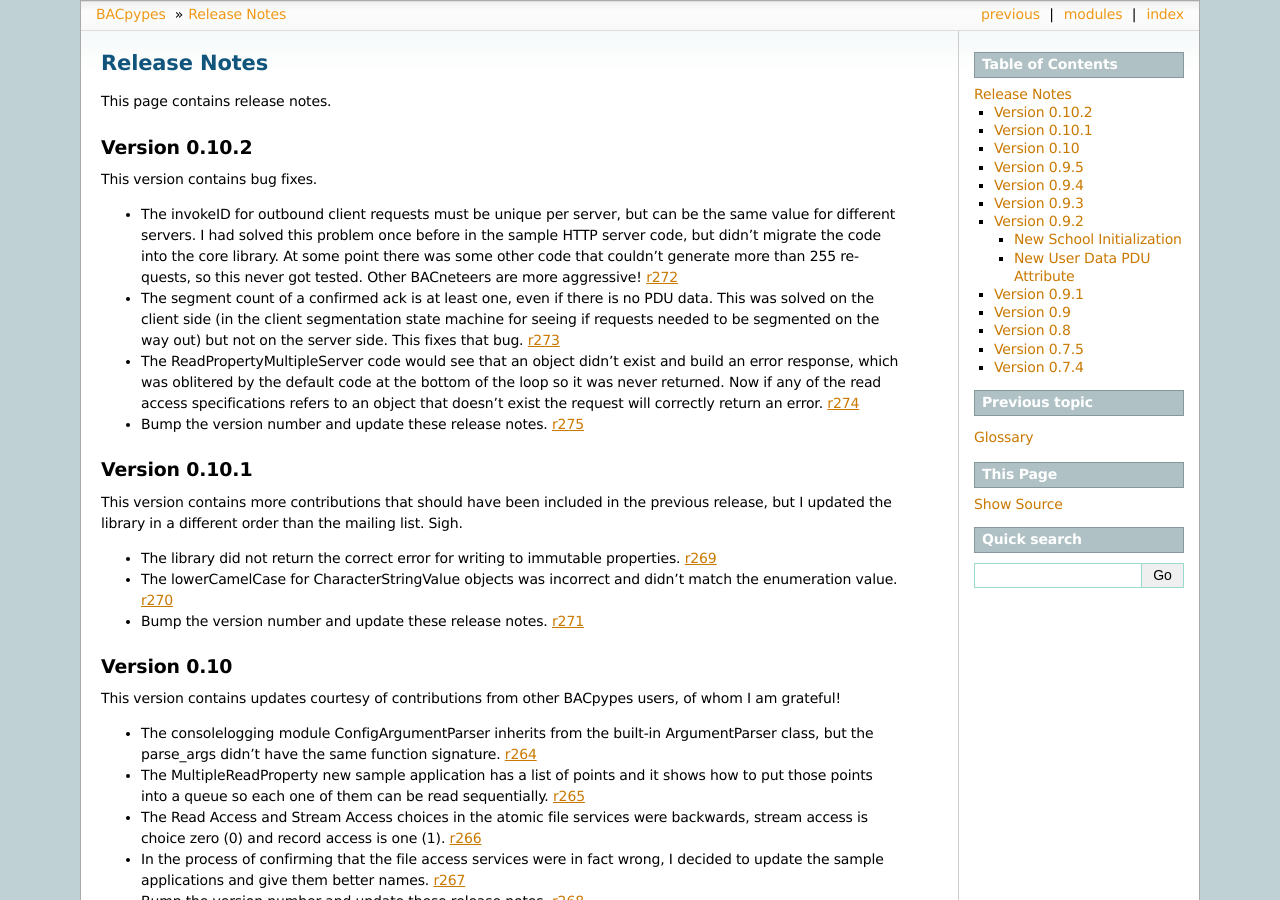
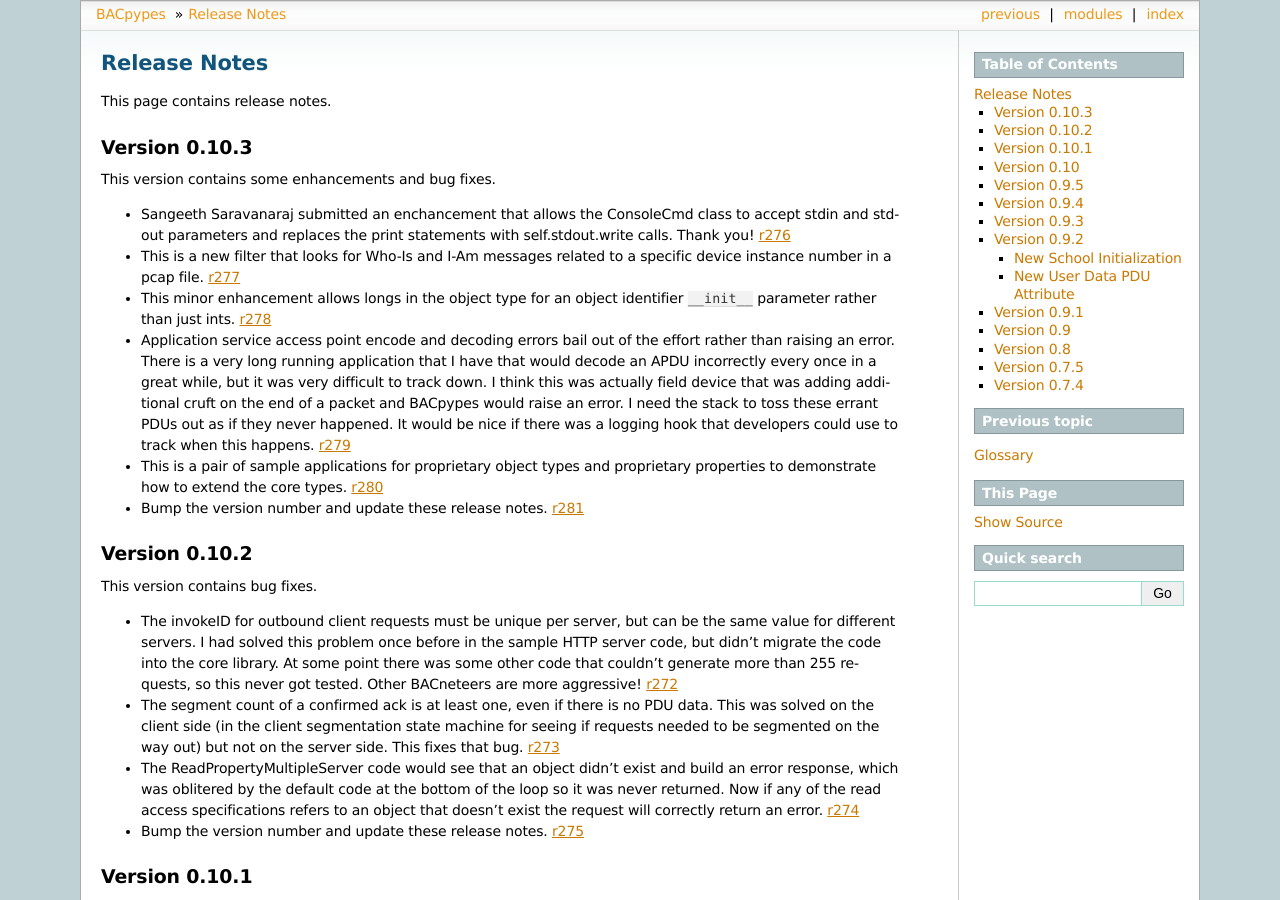
Before and after one commit to giuseppebattista/bacpypessample, a Sphinx documentation site: the page built from docs/source/releasenotes.rst, in a window 1280 px wide and 900 px high. Built offline with Sphinx 7.4.7, drawn with Linux system fonts in a browser that asks for light colours.

Commit message:
bump the version number and update the release notes

```diff
--- a/docs/source/releasenotes.rst
+++ b/docs/source/releasenotes.rst
@@ -4,6 +4,41 @@ Release Notes
 =============
 
 This page contains release notes.
+
+Version 0.10.3
+--------------
+
+This version contains some enhancements and bug fixes.
+
+* Sangeeth Saravanaraj submitted an enchancement that allows the ConsoleCmd class
+  to accept stdin and stdout parameters and replaces the print statements with
+  self.stdout.write calls.  Thank you!
+  `r276 <http://sourceforge.net/p/bacpypes/code/276>`_
+
+* This is a new filter that looks for Who-Is and I-Am messages related to a specific
+  device instance number in a pcap file.
+  `r277 <http://sourceforge.net/p/bacpypes/code/277>`_
+
+* This minor enhancement allows longs in the object type for an object identifier
+  ``__init__`` parameter rather than just ints.
+  `r278 <http://sourceforge.net/p/bacpypes/code/278>`_
+
+* Application service access point encode and decoding errors bail out of the effort
+  rather than raising an error.  There is a very long running application that I have
+  that would decode an APDU incorrectly every once in a great while, but it was very
+  difficult to track down.  I think this was actually field device that was adding
+  additional cruft on the end of a packet and BACpypes would raise an error.  I need
+  the stack to toss these errant PDUs out as if they never happened.
+  It would be nice if there was a logging hook that developers could use to track
+  when this happens.
+  `r279 <http://sourceforge.net/p/bacpypes/code/279>`_
+
+* This is a pair of sample applications for proprietary object types and proprietary
+  properties to demonstrate how to extend the core types.
+  `r280 <http://sourceforge.net/p/bacpypes/code/280>`_
+
+* Bump the version number and update these release notes.
+  `r281 <http://sourceforge.net/p/bacpypes/code/281>`_
 
 Version 0.10.2
 --------------
--- a/setup.py
+++ b/setup.py
@@ -14,7 +14,7 @@ def read(fname):
 #
 
 setup(name='BACpypes',
-    version='0.10.2',
+    version='0.10.3',
     description='BACnet Python Library',
     author='Joel Bender',
     author_email='joel@carrickbender.com',
```
